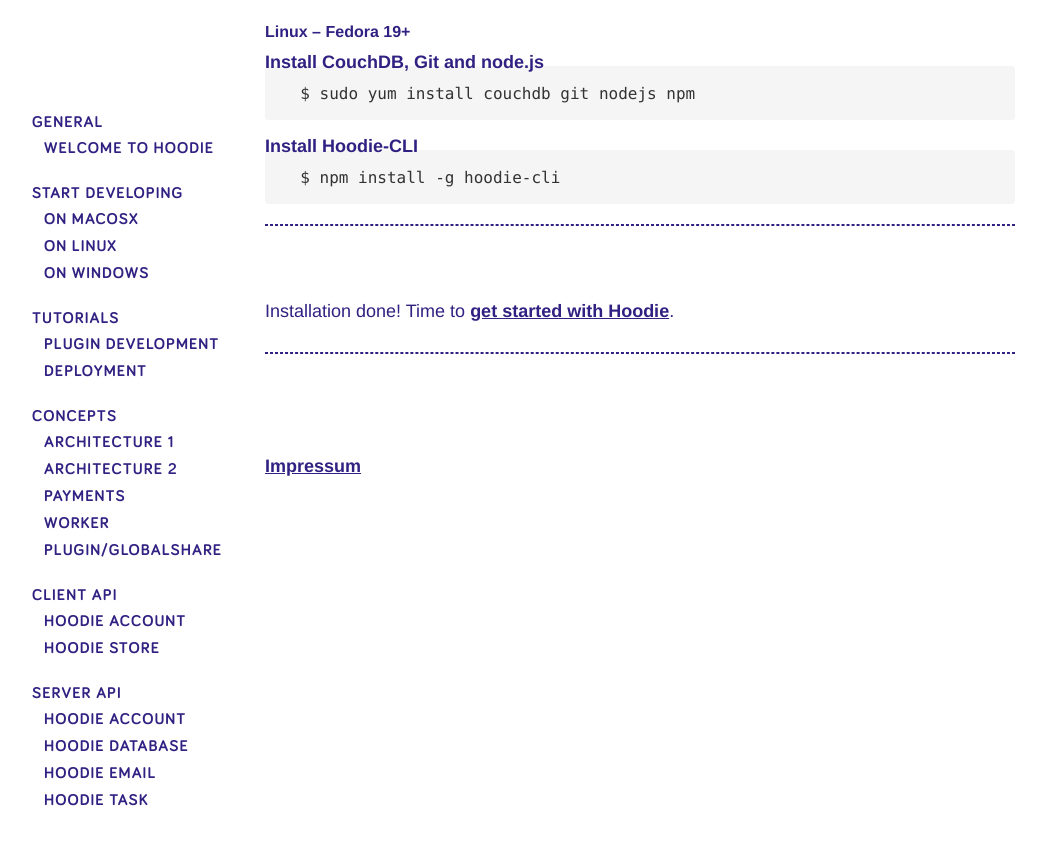
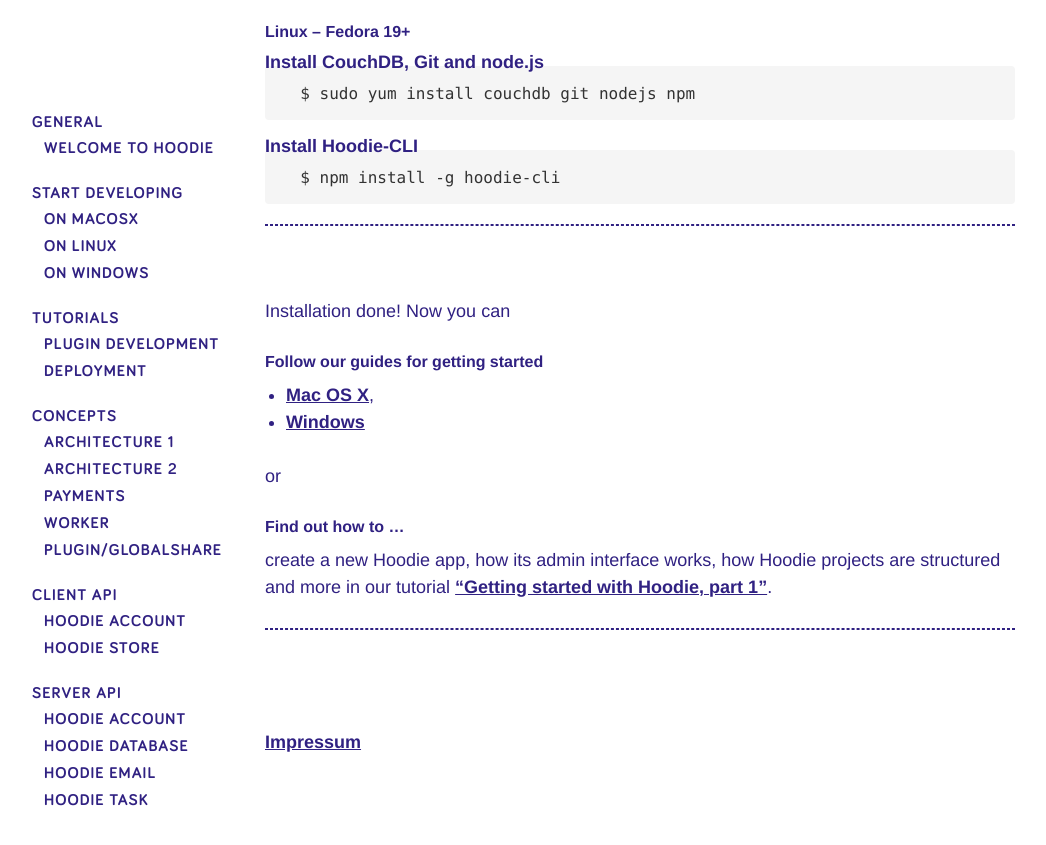
Before and after one commit to hoodiehq-archive/documentation, a Jekyll site: the page built from tutorials/system-requirements-browser-compatibilities-prerequisites-before-getting-started-with-hoodie.md, in a window 1280 px wide and 900 px high, scrolled down 2809 px. Shown: the top 845 px of the window, without its empty margins (0-1046 px from the left). Built offline with Jekyll 4.4.1, drawn with Linux system fonts in a browser that asks for light colours; Markdown is read by kramdown in place of the engine named in the settings.

Commit message:
add further tutorial links

```diff
--- a/tutorials/system-requirements-browser-compatibilities-prerequisites-before-getting-started-with-hoodie.md
+++ b/tutorials/system-requirements-browser-compatibilities-prerequisites-before-getting-started-with-hoodie.md
@@ -102,4 +102,12 @@ On Ubuntu, you don't have to build Node.js from source, you can install it as a
 
 -------------------------------
 
-Installation done! Time to [get started with Hoodie](MISSING LINK TO TUTORIAL).
+Installation done! Now you can
+### Follow our guides for getting started
+- <a href="https://github.com/hoodiehq/documentation/blob/gh-pages/tutorials/installation/development-osx.md" target="_blank">Mac OS X</a>,
+- <a href="https://github.com/hoodiehq/documentation/blob/gh-pages/tutorials/installation/development-windows.md" target="_blank">Windows</a>
+
+or
+
+### Find out how to …
+create a new Hoodie app, how its admin interface works, how Hoodie projects are structured and more in our tutorial <a href="https://github.com/hoodiehq/documentation/blob/gh-pages/tutorials/getting-started/getting-started-1.md" target="_blank">"Getting started with Hoodie, part 1"</a>.
```
